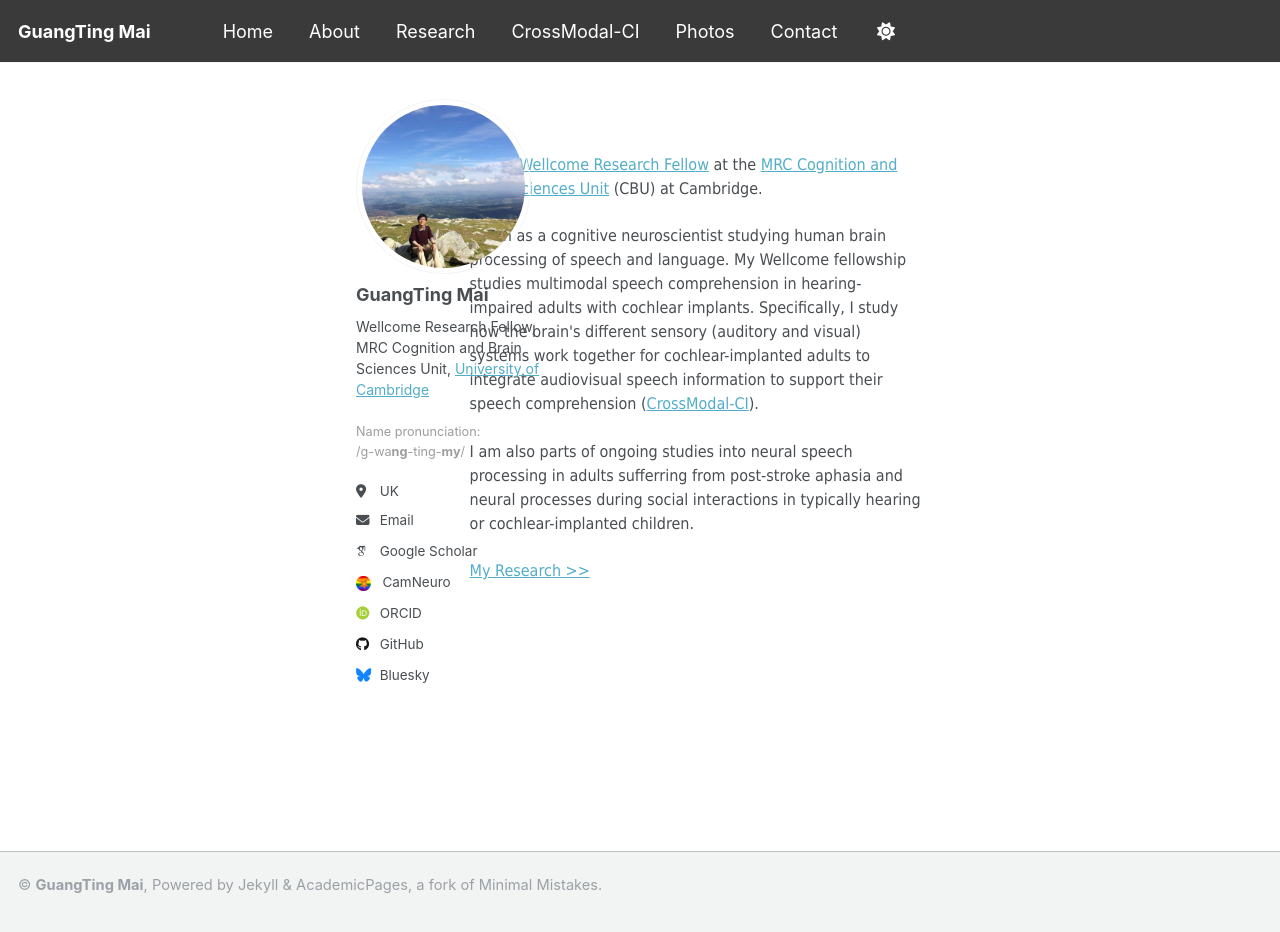
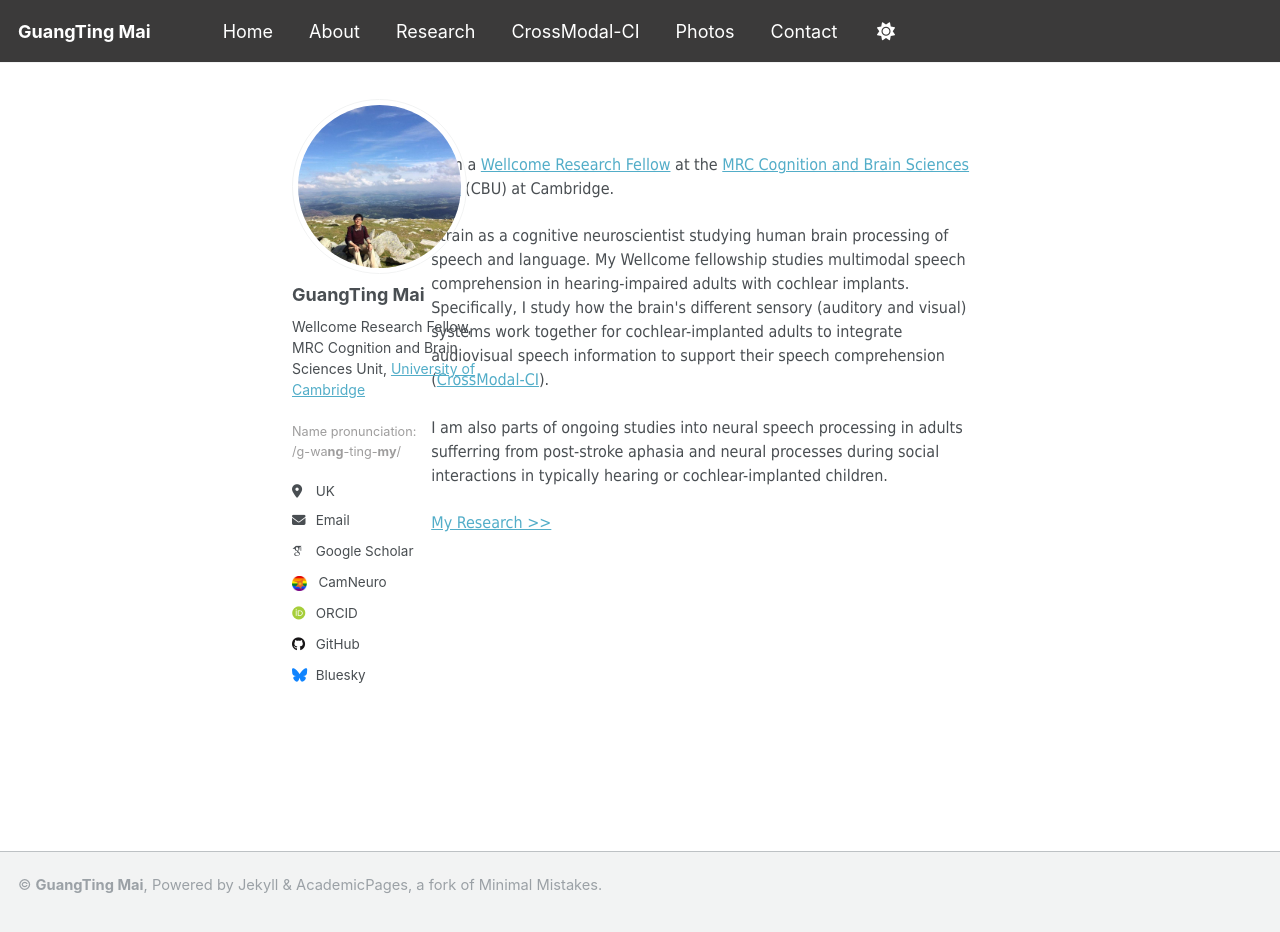
Before and after one commit to guangtingmai/guangtingmai.github.io, a Jekyll site: the page built from _pages/readme.html, in a window 1280 px wide and 938 px high. Shown: the top 932 px of the window. Built offline with Jekyll 4.4.1, drawn with Linux system fonts in a browser that asks for light colours; some web fonts are replaced.

Commit message:
Update custom.scss

```diff
--- a/_sass/custom.scss
+++ b/_sass/custom.scss
@@ -42,8 +42,8 @@
 
 /* ========= FULL WIDTH OVERRIDE ========= */
 #main {
-  max-width: 50% !important;
-  width: 50% !important;
+  max-width: 100% !important;
+  width: 60% !important;
   padding-left: 2rem !important;
   padding-right: 2rem !important;
 }
```
